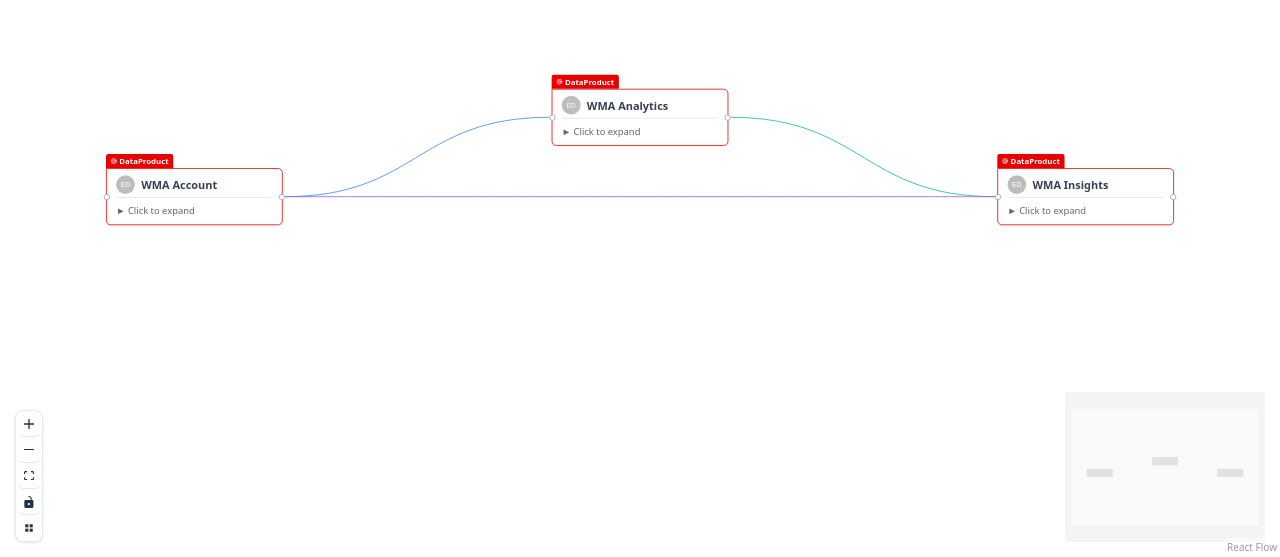
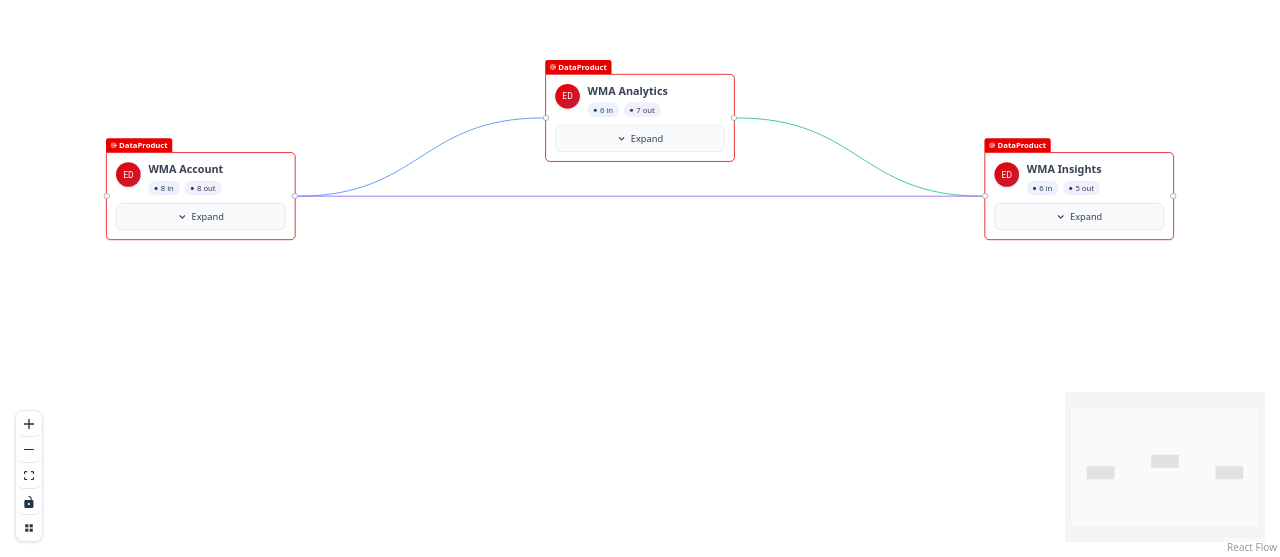
Before and after one commit to daneuchar/lineage-poc, a React (Vite) app: page / in a window 1280 px wide. Shown: the part 243-800 px from the top of the page. Built offline with nearby package versions, Linux system fonts and the light colour scheme.

Commit message:
feat: Enhance DataProductNode UI with port badges and improved expand/collapse buttons

```diff
--- a/src/components/DataProductNode.jsx
+++ b/src/components/DataProductNode.jsx
@@ -141,10 +141,26 @@ function DataProductNode({ id, data }) {
               <Tooltip title="Euchar, Daniel" arrow>
                 <Avatar className="node-avatar">{data.avatar || 'ED'}</Avatar>
               </Tooltip>
-              <h3>{data.label || 'Data Product'}</h3>
+              <div className="title-content">
+                <h3>{data.label || 'Data Product'}</h3>
+                <div className="port-badges">
+                  <span className="port-badge input-badge">
+                    <span className="badge-dot"></span>
+                    {inputs.length} in
+                  </span>
+                  <span className="port-badge output-badge">
+                    <span className="badge-dot"></span>
+                    {outputs.length} out
+                  </span>
+                </div>
+              </div>
             </div>
-            <Divider />
-            <div className="node-status" onClick={handleToggleClick}>► Click to expand</div>
+            <button className="expand-button" onClick={handleToggleClick}>
+              <svg width="12" height="12" viewBox="0 0 12 12" fill="none">
+                <path d="M3 4.5L6 7.5L9 4.5" stroke="currentColor" strokeWidth="1.5" strokeLinecap="round" strokeLinejoin="round"/>
+              </svg>
+              Expand
+            </button>
           </div>
         </>
       ) : (
@@ -156,7 +172,12 @@ function DataProductNode({ id, data }) {
               </Tooltip>
               <h3>{data.label || 'Data Product'}</h3>
             </div>
-            <div className="node-status" onClick={handleToggleClick}>▼ Click to collapse</div>
+            <button className="collapse-button" onClick={handleToggleClick}>
+              <svg width="12" height="12" viewBox="0 0 12 12" fill="none">
+                <path d="M9 7.5L6 4.5L3 7.5" stroke="currentColor" strokeWidth="1.5" strokeLinecap="round" strokeLinejoin="round"/>
+              </svg>
+              Collapse
+            </button>
           </div>
           <div className="dataproduct-ports">
             {/* Input Ports Section */}
--- a/src/styles/dataproduct-node.css
+++ b/src/styles/dataproduct-node.css
@@ -40,8 +40,13 @@
 
 .dataproduct-node.collapsed {
   min-width: 80px;
-  padding: 8px 12px;
-  width: 200px;
+  padding: 12px;
+  width: 220px;
+}
+
+.dataproduct-node.collapsed:hover {
+  box-shadow: var(--shadow-md);
+  border-color: var(--node-border-red);
 }
 
 .dataproduct-node.expanded {
@@ -60,27 +65,116 @@
 .dataproduct-node .node-content {
   display: flex;
   flex-direction: column;
-  gap: 4px;
+  gap: 10px;
 }
 
 .dataproduct-node .node-content .node-title-row {
   display: flex;
-  align-items: center;
-  gap: 8px;
+  align-items: flex-start;
+  gap: 10px;
 }
 
 .dataproduct-node .node-content .node-avatar {
-  width: 24px;
-  height: 24px;
-  font-size: 10px;
+  width: 32px;
+  height: 32px;
+  font-size: 11px;
+  flex-shrink: 0;
+  background: linear-gradient(135deg, var(--ubs-red), #c41e3a);
+  box-shadow: 0 2px 4px rgba(0, 0, 0, 0.1);
+}
+
+.dataproduct-node .node-content .title-content {
+  flex: 1;
+  display: flex;
+  flex-direction: column;
+  gap: 6px;
+  min-width: 0;
 }
 
 .dataproduct-node .node-content h3 {
   margin: 0;
   font-size: 14px;
   font-weight: 600;
+  line-height: 1.3;
+  color: var(--gray-800);
 }
 
+.dataproduct-node .port-badges {
+  display: flex;
+  gap: 6px;
+  flex-wrap: wrap;
+}
+
+.dataproduct-node .port-badge {
+  display: inline-flex;
+  align-items: center;
+  gap: 4px;
+  padding: 2px 8px;
+  border-radius: 12px;
+  font-size: 10px;
+  font-weight: 500;
+  background: var(--gray-100);
+  color: var(--gray-600);
+  transition: all 0.2s ease;
+}
+
+.dataproduct-node .port-badge .badge-dot {
+  width: 4px;
+  height: 4px;
+  border-radius: 50%;
+  background: currentColor;
+}
+
+.dataproduct-node .port-badge.input-badge {
+  background: rgba(59, 130, 246, 0.1);
+  color: var(--blue-600);
+}
+
+.dataproduct-node .port-badge.output-badge {
+  background: rgba(139, 92, 246, 0.1);
+  color: var(--purple-600);
+}
+
+.dataproduct-node .expand-button {
+  display: flex;
+  align-items: center;
+  justify-content: center;
+  gap: 6px;
+  width: 100%;
+  padding: 8px 12px;
+  background: var(--gray-50);
+  border: 1px solid var(--gray-200);
+  border-radius: 6px;
+  font-size: 12px;
+  font-weight: 500;
+  color: var(--gray-700);
+  cursor: pointer;
+  transition: all 0.2s ease;
+  user-select: none;
+}
+
+.dataproduct-node .expand-button:hover {
+  background: var(--gray-100);
+  border-color: var(--gray-300);
+  color: var(--gray-900);
+  transform: translateY(-1px);
+  box-shadow: 0 2px 4px rgba(0, 0, 0, 0.08);
+}
+
+.dataproduct-node .expand-button:active {
+  transform: translateY(0);
+  box-shadow: 0 1px 2px rgba(0, 0, 0, 0.08);
+}
+
+.dataproduct-node .expand-button svg {
+  transition: transform 0.2s ease;
+}
+
+.dataproduct-node .expand-button:hover svg {
+  transform: translateY(1px);
+}
+
+/* Legacy node-status for backwards compatibility */
 .dataproduct-node .node-status {
   font-size: 12px;
   color: var(--text-muted);
@@ -98,31 +192,74 @@
   display: flex;
   justify-content: space-between;
   align-items: center;
-  padding-bottom: 8px;
-  margin-bottom: 8px;
+  padding-bottom: 12px;
+  margin-bottom: 12px;
   border-bottom: 1px solid var(--gray-200);
-  gap: 8px;
+  gap: 12px;
 }
 
 .dataproduct-header .header-title-row {
   display: flex;
   align-items: center;
-  gap: 8px;
+  gap: 10px;
 }
 
 .dataproduct-header .node-avatar {
-  width: 28px;
-  height: 28px;
+  width: 32px;
+  height: 32px;
   font-size: 12px;
+  background: linear-gradient(135deg, var(--ubs-red), #c41e3a);
+  box-shadow: 0 2px 4px rgba(0, 0, 0, 0.1);
 }
 
 .dataproduct-header h3 {
   margin: 0;
   font-size: 14px;
   font-weight: 600;
-  color: var(--gray-700);
+  color: var(--gray-800);
 }
 
+.dataproduct-header .collapse-button {
+  display: flex;
+  align-items: center;
+  justify-content: center;
+  gap: 6px;
+  padding: 6px 12px;
+  background: var(--gray-50);
+  border: 1px solid var(--gray-200);
+  border-radius: 6px;
+  font-size: 11px;
+  font-weight: 500;
+  color: var(--gray-700);
+  cursor: pointer;
+  transition: all 0.2s ease;
+  user-select: none;
+  white-space: nowrap;
+  flex-shrink: 0;
+}
+
+.dataproduct-header .collapse-button:hover {
+  background: var(--gray-100);
+  border-color: var(--gray-300);
+  color: var(--gray-900);
+  transform: translateY(-1px);
+  box-shadow: 0 2px 4px rgba(0, 0, 0, 0.08);
+}
+
+.dataproduct-header .collapse-button:active {
+  transform: translateY(0);
+  box-shadow: 0 1px 2px rgba(0, 0, 0, 0.08);
+}
+
+.dataproduct-header .collapse-button svg {
+  transition: transform 0.2s ease;
+}
+
+.dataproduct-header .collapse-button:hover svg {
+  transform: translateY(-1px);
+}
+
+/* Legacy node-status in header for backwards compatibility */
 .dataproduct-header .node-status {
   font-size: 11px;
   color: var(--gray-500);
```
